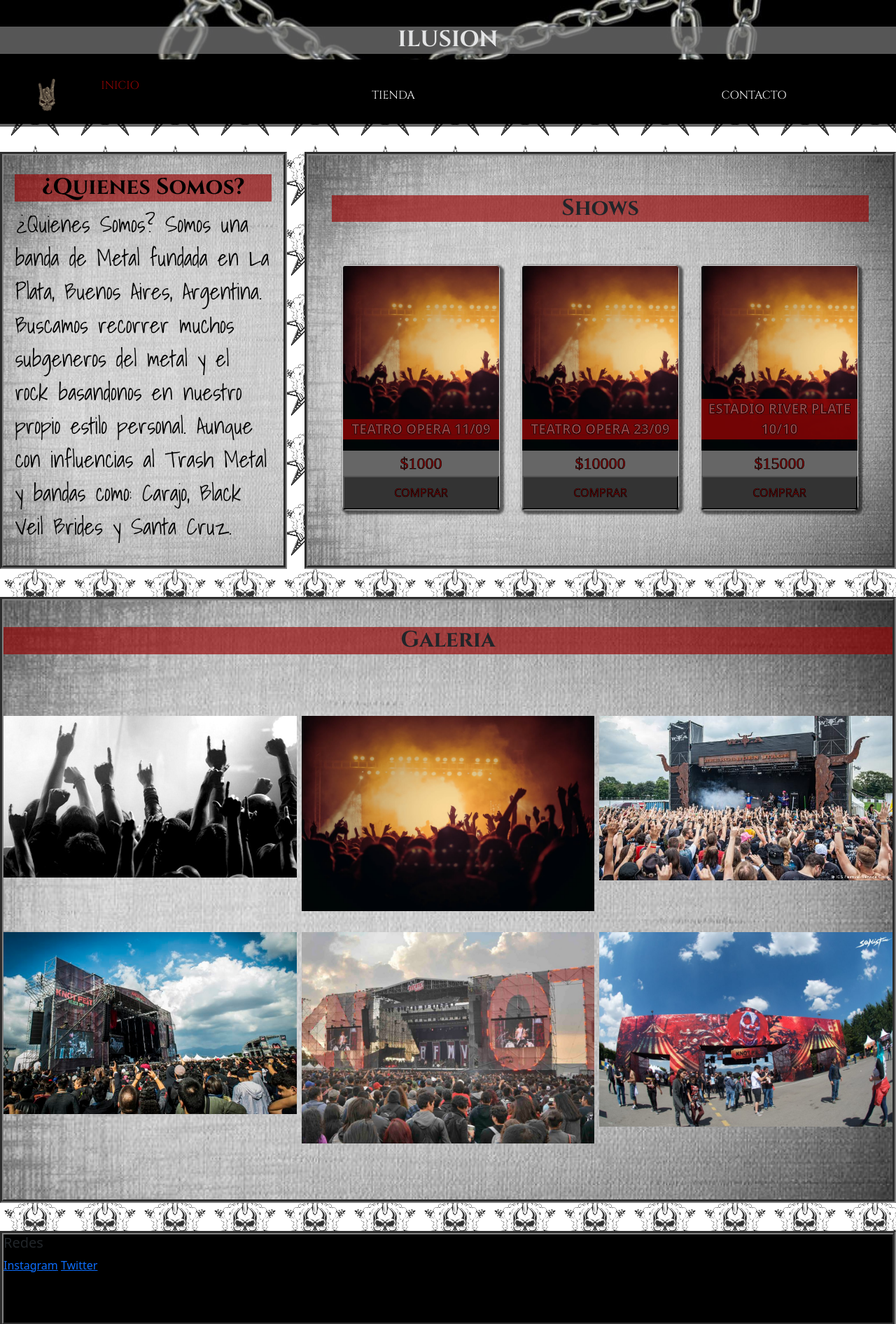
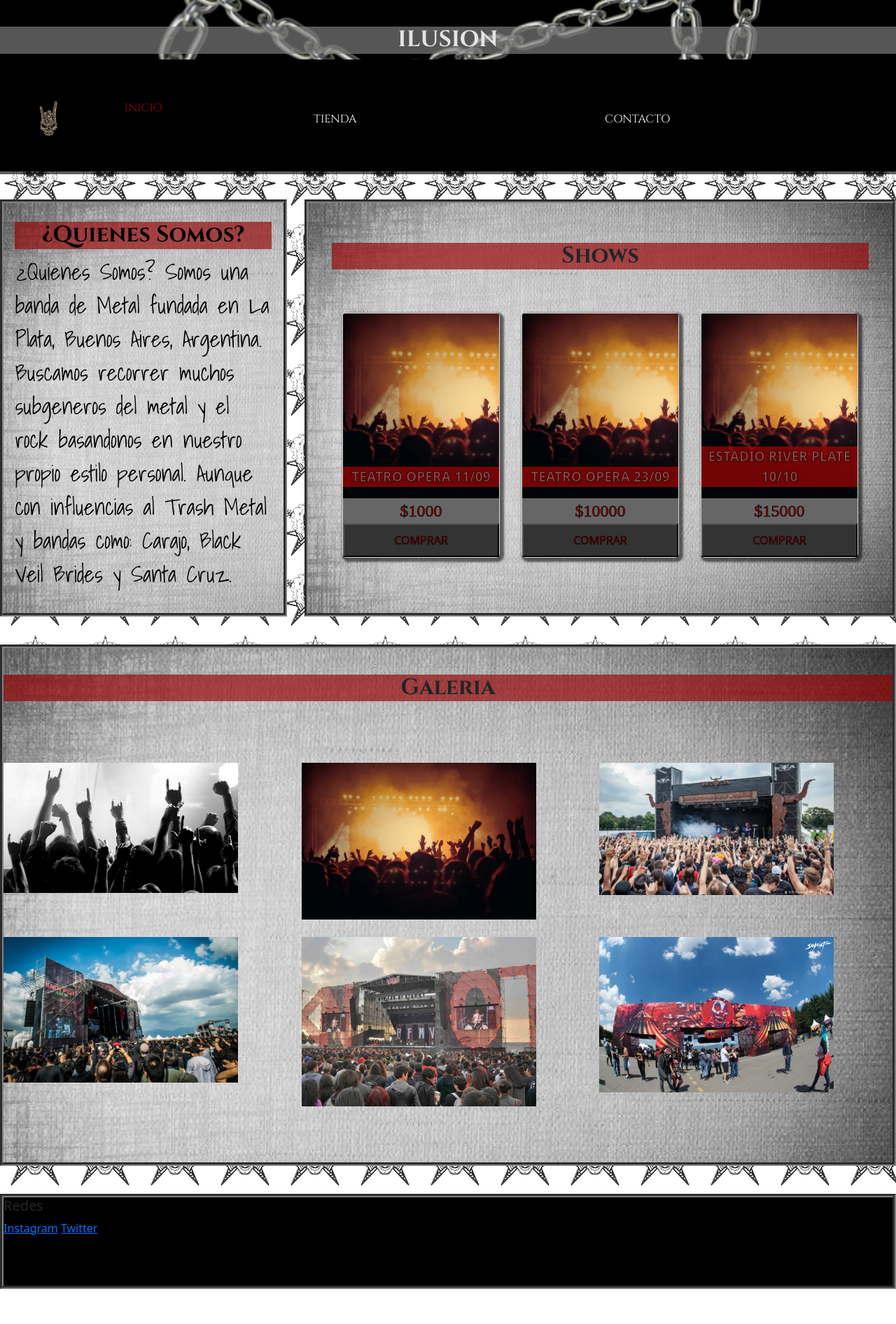
Before and after one commit to Lixaa16/Ilusion-Dante-Archinti, a plain HTML site: page index.html in a window 1280 px wide. Shown: the top 1892 px of the page at 70% size. After the commit the page ends 1842 px from the top, so only its background shows below. Drawn offline with nearby package versions, Linux system fonts and the light colour scheme; a web font is replaced by a local one.

Commit message:
solucion de errores

```diff
--- a/index.html
+++ b/index.html
@@ -22,8 +22,8 @@
                                 <img class="navImg" src="./assets/fotos/rock-removebg-preview-removebg-preview.png">INICIO
                             </a>
                         </li>
-                        <li><a class="link l1" href="./tienda.html"><li>TIENDA</li></a>
-                        <li><a class="link l3" href="./formulario.html"><li>CONTACTO</li></a>
+                        <li><a class="link l1" href="./tienda.html">TIENDA</a> </li>
+                        <li><a class="link l3" href="./formulario.html">CONTACTO</a></li>
                     </div>
                 </ul>
             </nav>
--- a/styles/style.css
+++ b/styles/style.css
@@ -1,4 +1,7 @@
 * {
+    margin: 0;
+    padding: 0;
+    box-sizing: border-box;
     width: 100%;
 }
 html {
@@ -7,12 +10,14 @@ html {
     cursor: crosshair;
 }
 body {
+    width: 100%;
     word-wrap: normal;
     background-image: url(../assets/fotos/icono.png);
     background-repeat: repeat;
     background-size: auto;
     margin: 0;
     background-attachment: fixed;
+
 
 }
 /* GRIDS */
@@ -37,6 +42,7 @@ body {
     top: 0;
     z-index: 10;
     box-shadow: 0 0.5vh 0 0  rgba(0, 0, 0, 0.623);
+
 }
 .description {
     grid-area: description;
@@ -98,10 +104,10 @@ body {
     flex-wrap: wrap;
     flex-direction: row;
     align-items: center;
-    justify-content: space-between;
+    justify-content: space-evenly;
     background-color: black;
     color: white;
-    height: 100%;
+    height: 20vh;
     top: 0;
 
 }
@@ -135,8 +141,8 @@ body {
         font-family: titulos;
     }
     .navImg {
-        max-width: 30% ;
-        max-height: 30%;
+        max-width: 20% ;
+        max-height: 20%;
         float: left;
         padding-right: 2%;
     }
@@ -274,6 +280,7 @@ body {
 /* GALERIA */
 .galeria {
     display: grid;
+    width: 100%;
     grid-template-columns: repeat(3, 1fr);
     grid-template-rows: repeat(2, 1fr);
     grid-column-gap: 7px;
@@ -282,12 +289,20 @@ body {
     padding-bottom: 10vh;
 }
 
-.f1 { grid-area: 1 / 1 / 2 / 2; }
-.f2 { grid-area: 1 / 2 / 2 / 3; }
-.f3 { grid-area: 1 / 3 / 2 / 4; }
-.f4 { grid-area: 2 / 1 / 3 / 2; }
-.f5 { grid-area: 2 / 2 / 3 / 3; }
-.f6 { grid-area: 2 / 3 / 3 / 4; }
+.f1 {
+    grid-area: 1 / 1 / 2 / 2;
+    max-width: 80%;
+ }
+.f2 { grid-area: 1 / 2 / 2 / 3;
+    max-width: 80%; }
+.f3 { grid-area: 1 / 3 / 2 / 4;
+    max-width: 80%;}
+.f4 { grid-area: 2 / 1 / 3 / 2;
+    max-width: 80%; }
+.f5 { grid-area: 2 / 2 / 3 / 3;
+    max-width: 80%;}
+.f6 { grid-area: 2 / 3 / 3 / 4;
+    max-width: 80%; }
 
 /* fuentes */
 @font-face {
@@ -390,8 +405,8 @@ input[type=submit]:hover {
     flex-direction: row;
     flex-wrap: wrap;
     justify-items: center;
-    align-content: space-between;
-    justify-content: space-around;
+    align-content: space-evenly;
+    justify-content: space-evenly;
 
 }
 
```
Also changed, not shown: formulario.html (+1 -1 lines), tienda.html (+3 -3 lines), assets/fotos/puas.jpg (added).
